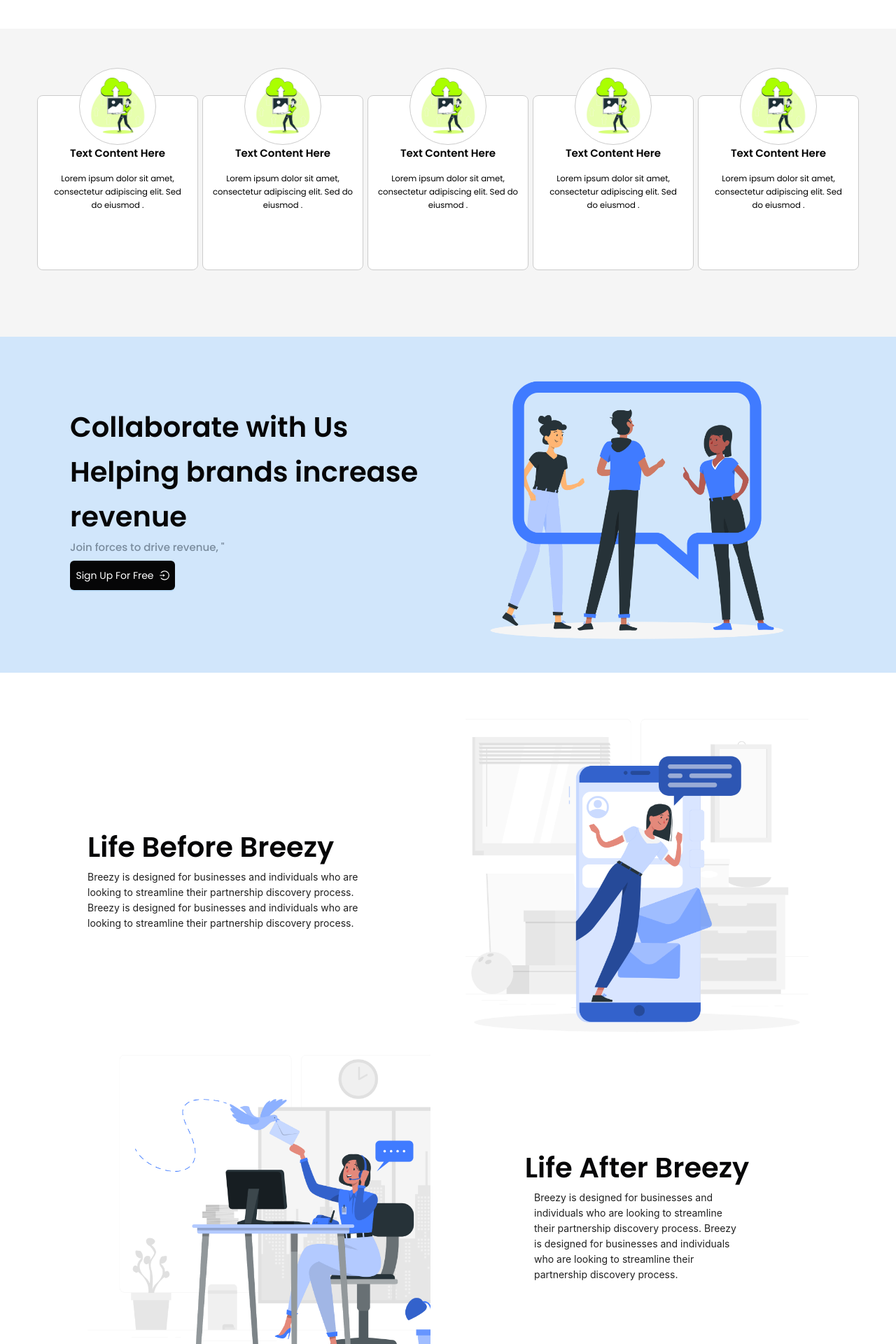
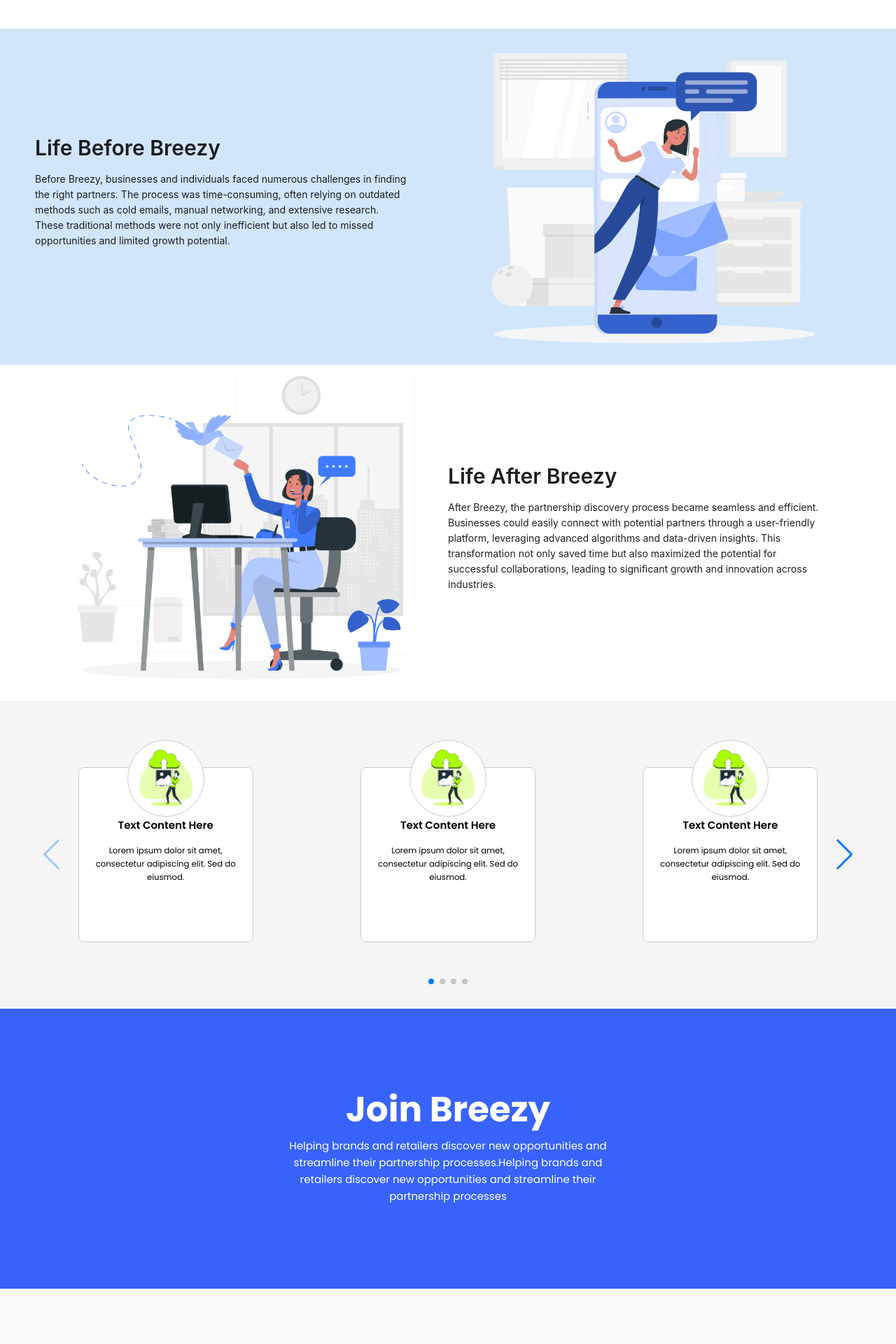
Before and after one commit to tharukshi724/web-site-frontend, a React (Create React App) app: page /Signup in a window 1280 px wide. Shown: the part 580-2500 px from the top of the page at 70% size. After the commit the page ends 2421 px from the top, so only its background shows below. Built offline with nearby package versions, Linux system fonts and the light colour scheme.

Commit message:
about page changes-responsive

```diff
--- a/src/Components/AboutUs.js
+++ b/src/Components/AboutUs.js
@@ -1,18 +1,32 @@
-import React from 'react';
+import React, { useState, useEffect } from 'react';
 import '../Css/AboutUs.css';
 import { Swiper, SwiperSlide } from 'swiper/react';
-import { Layout, Typography, Row,Col, Button } from 'antd';
+import 'swiper/swiper-bundle.css';
+import 'swiper/css/navigation';
+import 'swiper/css/pagination';
+import { Navigation, Pagination } from 'swiper/modules';
+import { Layout, Typography, Row, Col, Button } from 'antd';
 import { LoginOutlined } from '@ant-design/icons';
 
 const { Content } = Layout;
 const { Title, Paragraph } = Typography;
 
 const AboutUs = () => {
-    const slidesPerView = window.innerWidth < 768 ? 1 : 5;
+    const [slidesPerView, setSlidesPerView] = useState(window.innerWidth < 768 ? 1 : 3);
+
+    useEffect(() => {
+        const handleResize = () => {
+            setSlidesPerView(window.innerWidth < 768 ? 1 : 3);
+        };
+
+        window.addEventListener('resize', handleResize);
+        return () => window.removeEventListener('resize', handleResize);
+    }, []);
+
     return (
         <Layout className="about-us-container">
             <Content className="bannerNewAbout">
-                <Title level={2}>We are Breezy. And we make your Partnership discovery a breeze.</Title>
+                <Title level={2} className="bannerTitle">We are Breezy. And we make your Partnership discovery a breeze.</Title>
             </Content>
             <Content className="about-us-content-top">
                 <Title level={3}>Who is Breezy for?</Title>
@@ -28,152 +42,57 @@ const AboutUs = () => {
                 </Paragraph>
             </Content>
 
+            <div className="siteBannerAbout">
+                <div className="leftContentAbout">
+                    <Title level={2} className="mainheadSecond">Life Before Breezy</Title>
+                    <Paragraph className="aboutbefore">
+                        Before Breezy, businesses and individuals faced numerous challenges in finding the right partners. The process was time-consuming, often relying on outdated methods such as cold emails, manual networking, and extensive research. These traditional methods were not only inefficient but also led to missed opportunities and limited growth potential.
+                    </Paragraph>
+                </div>
+                <div className="aboutFirstBanner" />
+            </div>
+
+            <div className="siteBannerAboutSecond">
+
+                <div className="aboutSecondBanner" />
+                <div className="leftContentAboutAfter">
+                    <Title level={2} className="mainheadSecondAbout">Life After Breezy</Title>
+                    <Paragraph className="aboutafter">
+                        After Breezy, the partnership discovery process became seamless and efficient. Businesses could easily connect with potential partners through a user-friendly platform, leveraging advanced algorithms and data-driven insights. This transformation not only saved time but also maximized the potential for successful collaborations, leading to significant growth and innovation across industries.
+                    </Paragraph>
+                </div>
+            </div>
+
             <div className="swiper-section">
-
                 <Swiper
-        spaceBetween={0}
+                    spaceBetween={30}
                     slidesPerView={slidesPerView}
                     navigation
                     pagination={{ clickable: true }}
+                    modules={[Navigation, Pagination]}
                     className="carousel"
                 >
-        <SwiperSlide className="carousel-item">
+                    {Array.from({ length: 6 }).map((_, index) => (
+                        <SwiperSlide key={index} className="carousel-item">
                             <div className="card-container">
                                 <div className="card">
                                     <div className="cardImg" />
-        <div className="card-content-About ">
+                                    <div className="card-content-About">
                                         <p className='cardTitle'>Text Content Here</p>
-        <p className='cardContentText'>Lorem ipsum dolor sit amet, consectetur adipiscing elit. Sed do eiusmod .</p>
+                                        <p className='cardContentText'>Lorem ipsum dolor sit amet, consectetur adipiscing elit. Sed do eiusmod.</p>
                                     </div>
                                 </div>
                             </div>
                         </SwiperSlide>
-
-        <SwiperSlide className="carousel-item">
-        <div className="card-container">
-      <div className="card">
-      <div className="cardImg" />
-        <div className="ard-content-About ">
-          <p className='cardTitle'>Text Content Here</p>
-          <p className='cardContentText'>Lorem ipsum dolor sit amet, consectetur adipiscing elit. Sed do eiusmod .</p>
-        </div>
-      </div>
-    </div>
-        </SwiperSlide>
-        <SwiperSlide className="carousel-item">
-        <div className="card-container">
-      <div className="card">
-      <div className="cardImg" />
-        <div className="ard-content-About ">
-          <p  className='cardTitle'>Text Content Here</p>
-          <p className='cardContentText'>Lorem ipsum dolor sit amet, consectetur adipiscing elit. Sed do eiusmod .</p>
-        </div>
-      </div>
-    </div>
-        </SwiperSlide>
-        <SwiperSlide className="carousel-item">
-        <div className="card-container">
-      <div className="card">
-      <div className="cardImg" />
-        <div className="card-content-About ">
-          <p  className='cardTitle'>Text Content Here</p>
-          <p className='cardContentText'>Lorem ipsum dolor sit amet, consectetur adipiscing elit. Sed do eiusmod .</p>
-        </div>
-      </div>
-    </div>
-        </SwiperSlide>
-        <SwiperSlide className="carousel-item">
-        <div className="card-container">
-      <div className="card">
-      <div className="cardImg" />
-        <div className="card-content-About ">
-          <p  className='cardTitle'>Text Content Here</p>
-          <p className='cardContentText'>Lorem ipsum dolor sit amet, consectetur adipiscing elit. Sed do eiusmod .</p>
-        </div>
-      </div>
-    </div>
-        </SwiperSlide>
-        <SwiperSlide className="carousel-item">
-        <div className="card-container">
-      <div className="card">
-      <div className="cardImg" />
-        <div className="card-content-About ">
-          <p  className='cardTitle'>Text Content Here</p>
-          <p className='cardContentText'>Lorem ipsum dolor sit amet, consectetur adipiscing elit. Sed do eiusmod .</p>
-
-        </div>
-      </div>
-    </div>
-        </SwiperSlide>
+                    ))}
                 </Swiper>
             </div>
-    <Content>
-        <div>
-          <Row gutter={0} className="siteBannerAbout" >
-            <Col  xs={24} sm={24} md={12} lg={12} xl={12} className='leftContentAbout '>
-              <h6 className='mainheadSecondAbout'>Collaborate with Us </h6>
-              <h6 className='mainheadSecondAbout'>Helping brands increase revenue</h6>
-              <h6 className='subHeadSecond'>Join forces to drive revenue, "</h6>
-              <Button type="primary" className='btnLearnAbout' > Sign Up For Free <LoginOutlined /></Button>
-              <div className='serchContent'>
 
-              </div>
+            <Content className="joinSection">
+                <div >
+                    <p className='joinText'>Join Breezy</p>
+                    <p className='joinPara'>Helping brands and retailers discover new opportunities and streamline their partnership processes.Helping brands and retailers discover new opportunities and streamline their partnership processes</p>
 
-            </Col>
-            <Col xs={24} sm={24} md={12} lg={12} xl={12} >
-            <div className="bannerSecond" />
-            </Col>
-          </Row>
-        </div>
-      </Content>
-
-      <Content>
-        <div>
-          <Row gutter={50} className="siteBannerAboutSecond" >
-            <Col  xs={24} sm={24} md={12} lg={12} xl={12} className='leftContentAboutSecond '>
-              <strong className='mainheadSecondAbout'>Life Before Breezy </strong>
-              <Paragraph className='aboutbefore'>
-                    Breezy is designed for businesses and individuals who are looking to streamline their partnership discovery process.
-                    Breezy is designed for businesses and individuals who are looking to streamline their partnership discovery process.
-                </Paragraph>
-
-
-
-            </Col>
-            <Col xs={24} sm={24} md={12} lg={12} xl={12} >
-            <div className="aboutFirstBanner" />
-            </Col>
-          </Row>
-        </div>
-      </Content>
-
-      <Content>
-        <div>
-          <Row gutter={50} className="siteBannerAboutSecond" >
-
-            <Col xs={24} sm={24} md={12} lg={12} xl={12} >
-            <div className="aboutSecondBanner" />
-            </Col>
-            <Col  xs={24} sm={24} md={12} lg={12} xl={12} className='leftContentAboutAfter '>
-              <strong className='mainheadSecondAbout'>Life After Breezy </strong>
-              <Paragraph className='aboutafter'>
-                    Breezy is designed for businesses and individuals who are looking to streamline their partnership discovery process.
-                    Breezy is designed for businesses and individuals who are looking to streamline their partnership discovery process.
-                </Paragraph>
-
-
-
-            </Col>
-          </Row>
-        </div>
-      </Content>
-      <Content>
-        <div className='joinSection'>
-            <h1><strong> Join Breezy</strong></h1>
-        <Paragraph className='joinText'>
-                    Join Breezy today and be part of a network that brings businesses and individuals together for seamless partnership opportunities.
-                    Click to learn more about how Breezy can transform your partnership discovery process.
-                </Paragraph>
                 </div>
             </Content>
         </Layout>
--- a/src/Css/AboutUs.css
+++ b/src/Css/AboutUs.css
@@ -1,24 +1,22 @@
 .about-us-container {
     background-color: #ffffff;
-    padding: 0px 0px 0px 0px;
+    padding: 0;
     border-radius: 15px;
     text-align: center;
     display: flex;
     flex-direction: column;
-    /* align-items: center; */
 }
 
 .bannerNewAbout {
     background-color: #E5FCFA;
-    padding: 50px;
     border-radius: 15px;
     width: 100%;
     text-align: center;
     height: 40vh;
     display: flex;
+    flex-direction: row;
     justify-content: center;
     align-items: center;
-    /* margin-bottom: 40px; */
 }
 
 .bannerNewAbout h2 {
@@ -31,7 +29,8 @@
     width: 100%;
     text-align: left;
 }
-  .about-us-content-top{
+
+.about-us-content-top {
     width: 100%;
     text-align: left;
     padding: 50px;
@@ -50,34 +49,14 @@
     margin-bottom: 20px;
 }
 
-  @media (max-width: 768px) {
-    .about-us-container {
-      padding: 20px;
-    }
-
-    .banner {
-      padding: 30px;
-    }
-
-    .banner h2 {
-      font-size: 24px;
-    }
-
-    .about-us-content h3 {
-      font-size: 28px;
-    }
-
-    .about-us-content p {
-      font-size: 16px;
-    }
-  }
 .swiper-section {
     padding: 20px 50px;
     background-color: #f5f5f5;
     text-align: center;
 }
+
 .carousel {
-    padding: 0px;
+    padding: 0;
 }
 
 .carousel-item {
@@ -85,15 +64,6 @@
     flex-direction: column;
     align-items: center;
 }
-
-  .carousel-image {
-    max-width: 100%;
-    height: auto;
-    border-radius: 8px;
-    margin-bottom: 16px;
-  }
-
-
 
 .card-container {
     display: flex;
@@ -103,8 +73,8 @@
 }
 
 .card {
-    width: 230px;
-    height: 250px;
+    min-width: 230px;
+    min-height: 250px;
     border: 1px solid #ccc;
     border-radius: 8px;
     background-color: white;
@@ -120,106 +90,241 @@
     position: relative;
     padding: 20px;
 }
-  .mainheadSecond{
+
+.mainheadSecond {
     color: #060607;
     font-size: 40px;
     font-weight: 600;
+    text-align: left;
 }
-  .siteBannerAbout{
+
+.siteBannerAbout {
     background-color: #D1E6FB;
-    padding: 0px 100px ;
+    padding: 0px 50px;
     text-align: center;
     height: 60vh;
     display: flex;
     align-items: center;
-    flex-direction:row;
+    flex-direction: row;
     justify-content: space-between;
+}
 
+.leftContentAbout {
+    align-items: flex-end;
+    text-align: right;
+    width: 100%;
 }
-  .leftContentAbout{
-    align-items: flex-end;
-    text-align: left;
-  }
-  .leftContentAboutSecond{
+
+.leftContentAboutSecond {
     width: 50%;
     text-align: left;
 }
-  .leftContentAboutAfter{
+
+.leftContentAboutAfter {
+    align-items: flex-end;
+    text-align: right;
+    width: 100%;
+    /* align-items: flex-start;
+    display: flex;
+    flex-direction: column;
+    justify-content: center;
     align-items: flex-start;
-    display: flex;
-    flex-direction:column;
-    justify-content: center;
-    align-items: center;
+    width: 100%; */
 
 }
-  .mainheadSecondAbout{
+
+.mainheadSecondAbout {
     color: #060607;
     font-size: 40px;
     font-weight: 600;
     margin-bottom: 0;
+    text-align: left;
+}
 
-
-  }
-  .btnLearnAbout{
+.btnLearnAbout {
     background-color: #060607;
     width: 150px;
     padding: 20px;
+    color: #ffffff;
+    border: none;
+    border-radius: 8px;
+    cursor: pointer;
 }
-  .aboutFirstBanner{
+
+.aboutFirstBanner {
     background-image: url('../images/before.png');
-    background-size: cover; /* Ensures the image covers the entire area */
-    background-position: center; /* Centers the image */
-    height: 600px; /* Adjust the height as needed */
+    background-size: contain;
+    background-position: center;
+    background-repeat: no-repeat;
+    height: 600px;
     width: 100%;
 }
-  .siteBannerAboutSecond{
+
+.siteBannerAboutSecond {
     background-color: white;
-    padding: 0px 100px ;
+    padding: 0px 50px;
     text-align: center;
     height: 60vh;
     display: flex;
     align-items: center;
-    flex-direction:row;
-    width: 100%;
-    justify-content: space-around;
+    flex-direction: row;
+    justify-content: space-between;
+
 
 }
-  .aboutbefore{
-    width:80%;
+
+.aboutbefore {
+    width: 90%;
     text-align: left;
 }
-  .aboutafter{
-    width:60%;
+
+.aboutafter {
+    width: 90%;
     text-align: left;
 }
-  .aboutSecondBanner{
+
+.aboutSecondBanner {
     background-image: url('../images/after.png');
-    background-size: cover; /* Ensures the image covers the entire area */
+    background-size: contain;
+    background-position: center;
+    background-repeat: no-repeat;
+    height: 600px;
+    width: 100%;
 
-    height: 600px; /* Adjust the height as needed */
-    width: 100%;
-    align-self: flex-end;
-    align-content: flex-start;
+
 }
-  .joinSection{
+
+.joinSection {
     background-color: #3863FA;
-    height:50vh;
+    height: 50vh;
     display: flex;
     flex-direction: column;
     justify-content: center;
     align-items: center;
-    margin-top: 50px;
+    text-align: center;
+}
 
+.joinText {
+    font-size: 50px;
+    font-weight: 700;
+    margin-bottom: 0;
+    color: white;
 }
-  .joinText{
+.joinPara{
+    color:white;
+    font-size: 15px;
+    text-align: center;
+    width: 500px;
+}
+
+
+
+/* Media Queries */
+@media (max-width: 768px) {
+    .about-us-container {
+        padding: 0;
+    }
+
+    .bannerNewAbout {
+        display: flex;
+        justify-content: center;
+        align-items: center;
+        height: auto;
+        padding: 20px;
+    }
+
+    .bannerNewAbout h2 {
+        font-size: 32px;
+    }
+
+    .about-us-content-top {
+        padding: 20px;
+    }
+
+    .about-us-content-top h3 {
+        font-size: 24px;
+    }
+
+    .about-us-content-top p {
+        font-size: 16px;
+    }
+
+    .swiper-section {
+        padding: 10px;
+    }
+
+    .carousel-item {
+        flex-direction: column;
+    }
+
+    .card-container {
+        height: 50vh;
+    }
+
+    .card {
+
+        min-height: 250px;
+    }
+
+    .siteBannerAbout,
+    .siteBannerAboutSecond {
+        flex-direction: column;
+        padding: 20px;
+        height: auto;
+    }
+
+    .leftContentAbout,
+    .leftContentAboutSecond,
+    .leftContentAboutAfter {
+        width: 100%;
+        text-align: left;
+        padding: 20px 0;
+    }
+
+    .btnLearnAbout {
+        width: 100%;
+        padding: 10px;
+    }
+
+    .joinText {
+        width: 100%;
+        padding: 20px;
+        font-size: 16px;
+    }
+
+
+
+    .aboutFirstBanner,
+    .aboutSecondBanner {
+        height: 300px;
+    }
+
+    .aboutbefore,
+    .aboutafter {
+        width: 100%;
+    }
+}
+
+@media (max-width: 480px) {
+    .bannerNewAbout h2 {
+        font-size: 24px;
+    }
+
+    .about-us-content-top h3 {
         font-size: 20px;
-    width:800px;
-    color: white;
+    }
+
+    .about-us-content-top p {
+        font-size: 14px;
+    }
+
+    .joinText {
+        font-size: 20px;
+    }
+    .joinPara{
+
+        width: 300px;
+    }
 
 
 }
-  .joinSection h1{
-    color: white;
-    font-weight: 700;
-    font-size: 40px;
-  }
```
Lines whose indentation alone changed are shown as unchanged.
